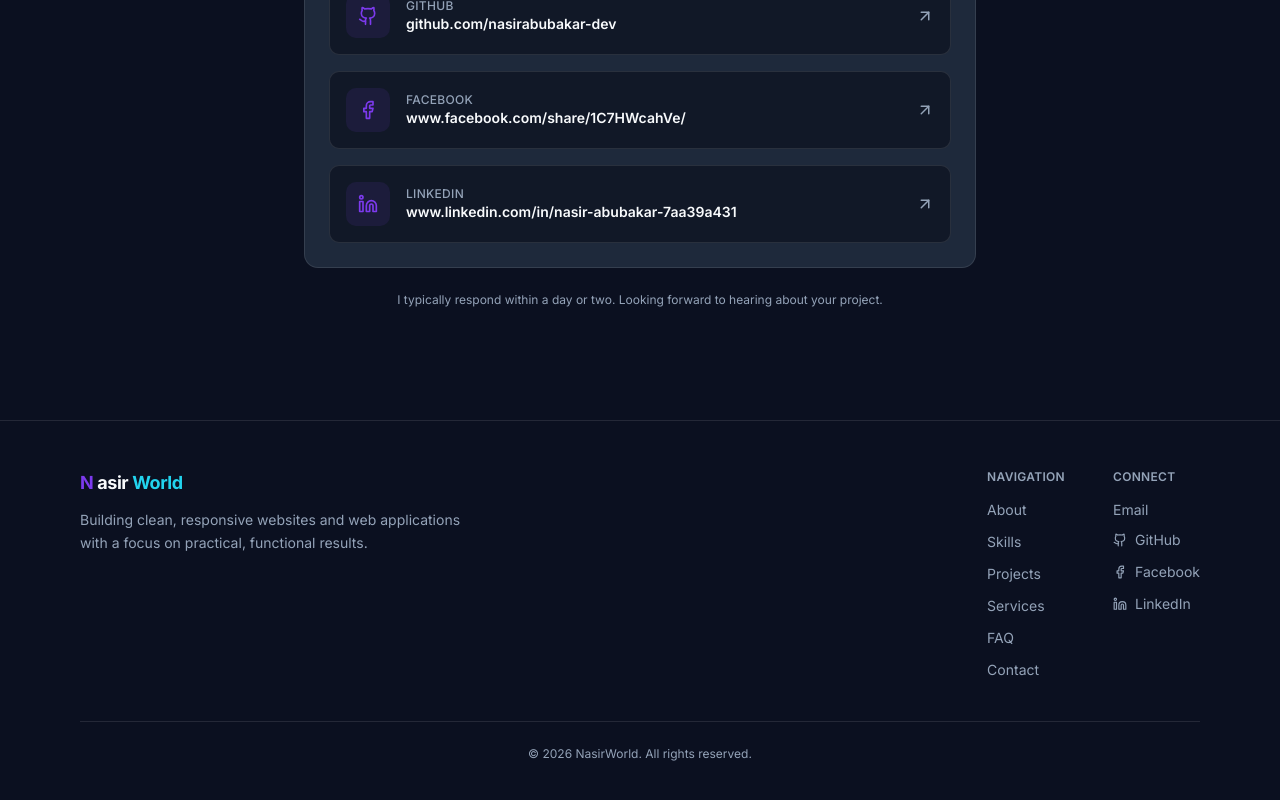
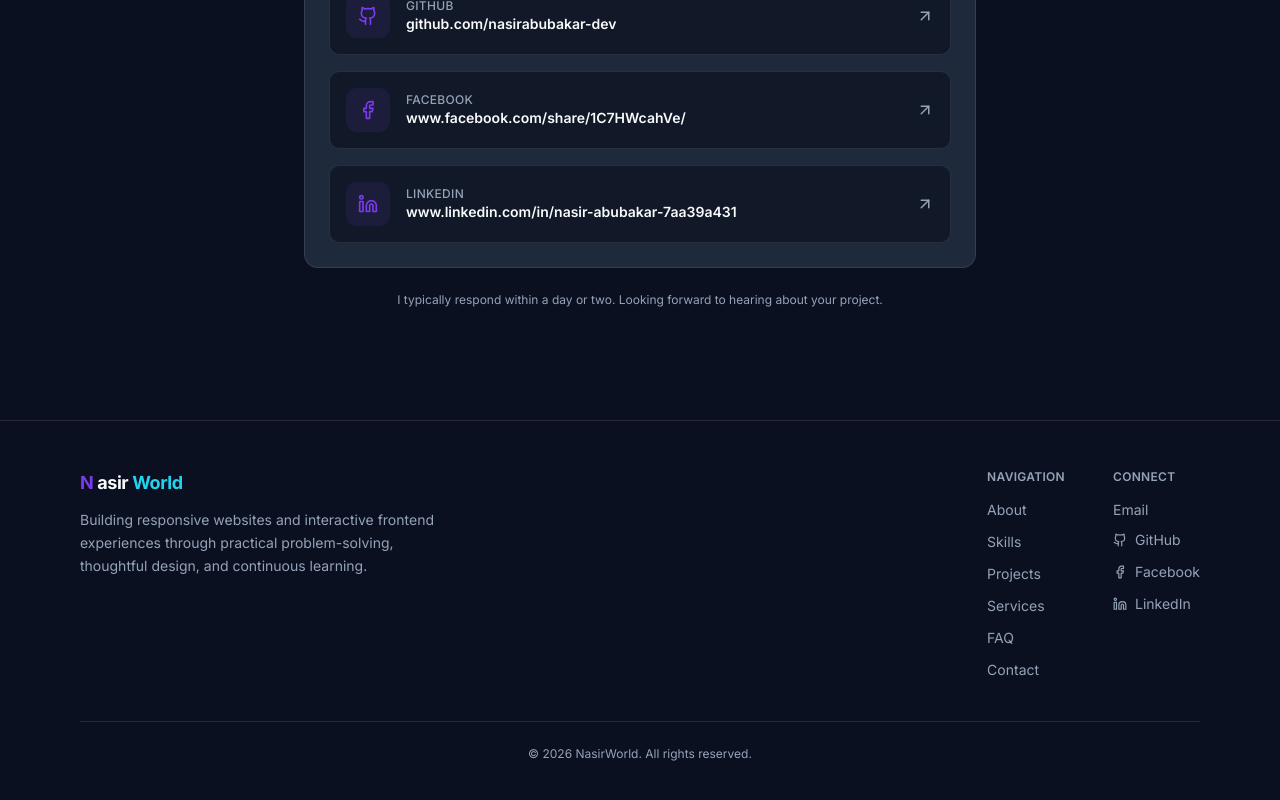
Before and after one commit to nasirabubakar-dev/NasirWorld, a React (Vite) app: page / in a window 1280 px wide. Shown: the part 7989-8789 px from the top of the page. Built offline with nearby package versions, Linux system fonts and the light colour scheme.

Commit message:
Refresh NasirWorld footer description

```diff
--- a/src/components/Footer.jsx
+++ b/src/components/Footer.jsx
@@ -19,8 +19,8 @@ export default function Footer() {
               <span className="text-accent-secondary">World</span>
             </a>
             <p className="mt-3 text-sm leading-relaxed text-ink-secondary">
-              Building clean, responsive websites and web applications with a focus on practical,
-              functional results.
+              Building responsive websites and interactive frontend experiences through practical
+              problem-solving, thoughtful design, and continuous learning.
             </p>
           </div>
 
```
